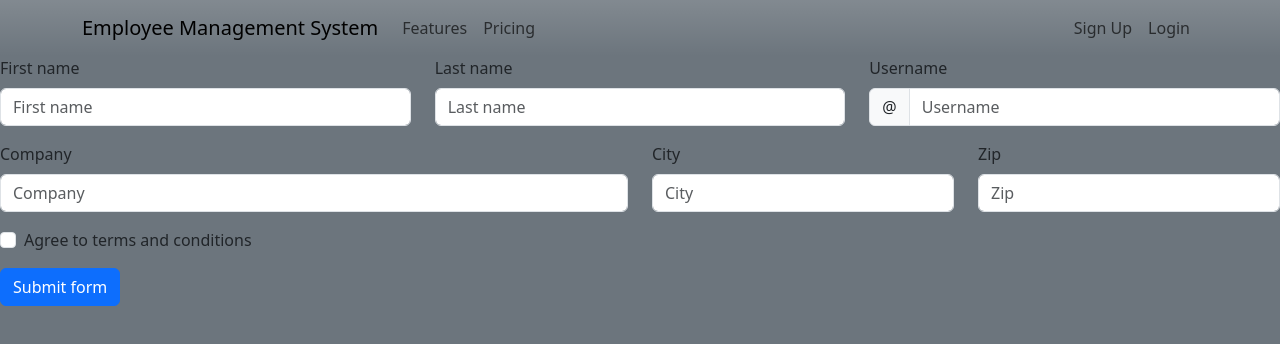
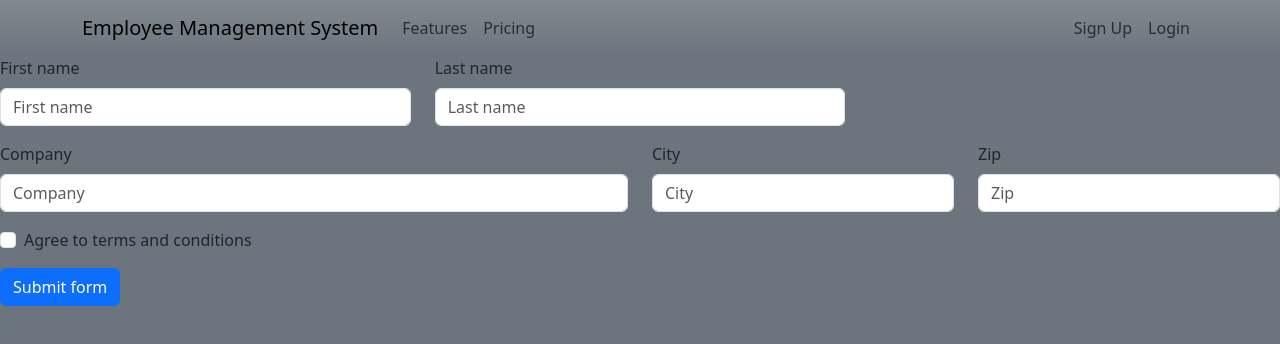
Before and after one commit to lilyplum/Employee-Management-System, a React (Vite) app in the folder frontend/: page /signup in a window 1280 px wide. Shown: the top 344 px of the page. Built offline with nearby package versions, Linux system fonts and the light colour scheme.

Commit message:
remove username input field

```diff
--- a/frontend/src/Pages/SignUp.jsx
+++ b/frontend/src/Pages/SignUp.jsx
@@ -42,21 +42,6 @@ const SignUp = () => {
                     />
                     <Form.Control.Feedback>Looks good!</Form.Control.Feedback>
                 </Form.Group>
-                <Form.Group as={Col} md="4" controlId="validationCustomUsername">
-                    <Form.Label>Username</Form.Label>
-                    <InputGroup hasValidation>
-                        <InputGroup.Text id="inputGroupPrepend">@</InputGroup.Text>
-                        <Form.Control
-                            type="text"
-                            placeholder="Username"
-                            aria-describedby="inputGroupPrepend"
-                            required
-                        />
-                        <Form.Control.Feedback type="invalid">
-                            Please choose a username.
-                        </Form.Control.Feedback>
-                    </InputGroup>
-                </Form.Group>
             </Row>
             <Row className="mb-3">
                 <Form.Group as={Col} md="6" controlId="validationCustom03">
```
